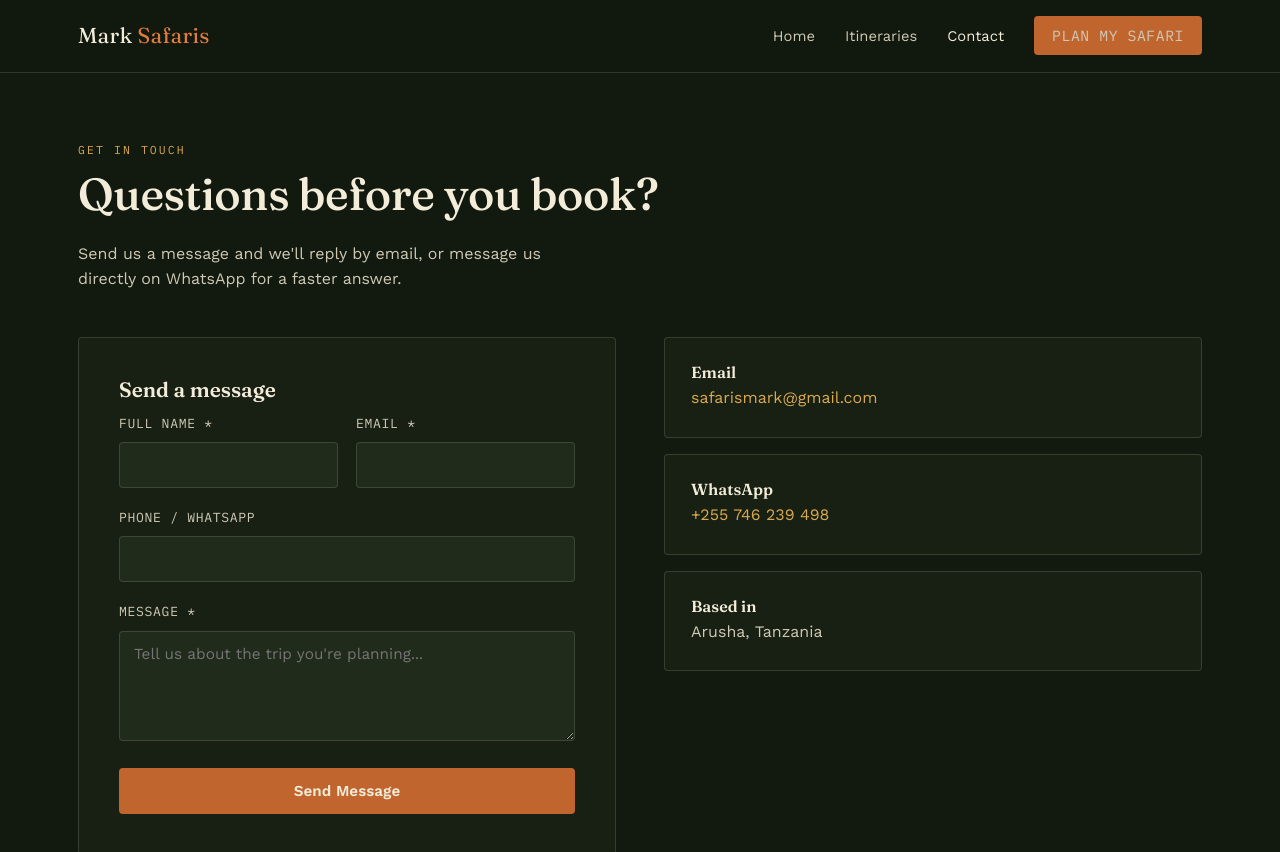
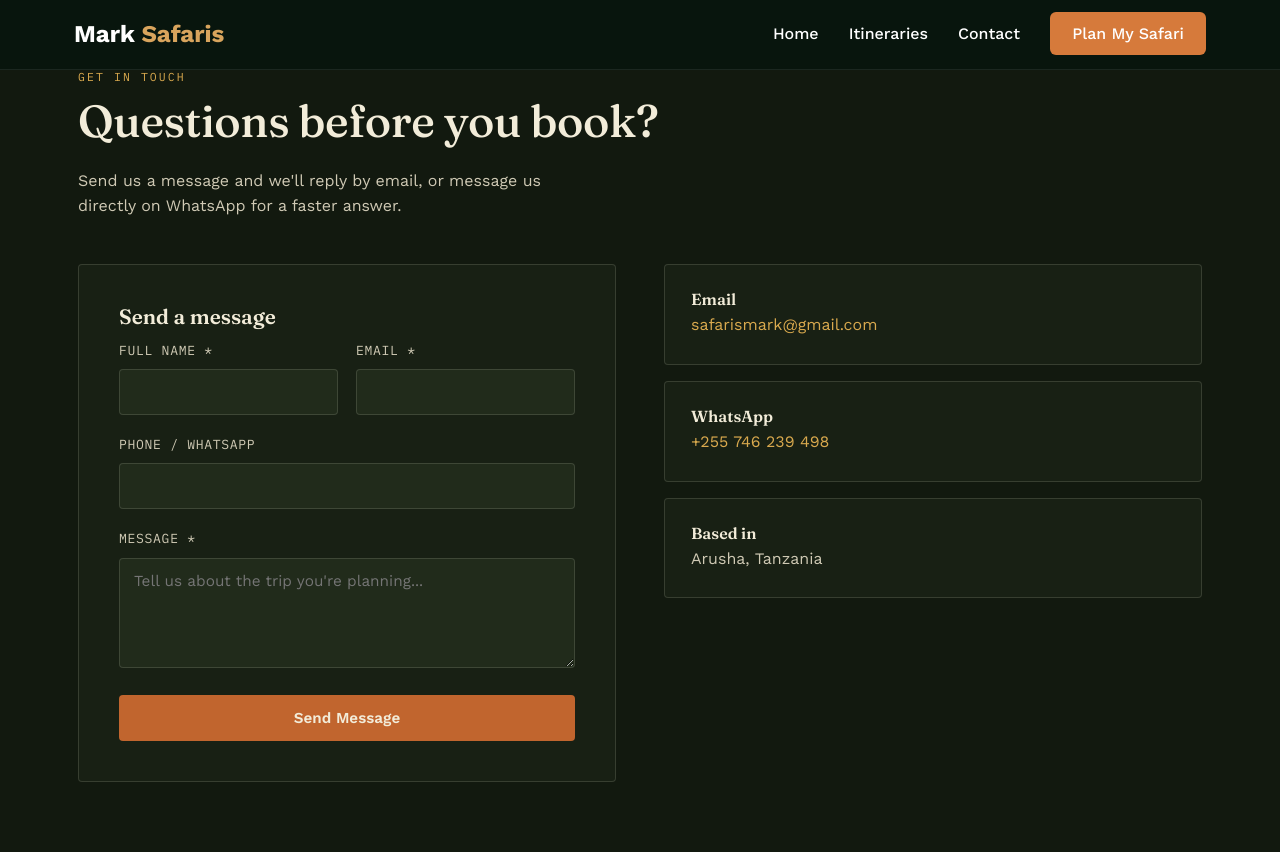
Before and after one commit to Vannymedia/Mark-Safaris, a plain HTML site: page contact.html in a window 1280 px wide. Shown: the top 852 px of the page. Drawn offline with nearby package versions, Linux system fonts and the light colour scheme.

Commit message:
Update style.css

```diff
--- a/css/style.css
+++ b/css/style.css
@@ -74,33 +74,111 @@ p { margin: 0 0 1em; color: var(--parchment-dim); }
 }
 
 /* ---------- nav ---------- */
-.site-nav {
-  position: sticky; top: 0; z-index: 50;
-  background: rgba(18, 25, 15, 0.92);
-  backdrop-filter: blur(8px);
-  border-bottom: 1px solid var(--line);
-}
-.site-nav .wrap { display: flex; align-items: center; justify-content: space-between; height: 72px; }
-.brand { font-family: var(--font-display); font-size: 1.35rem; text-decoration: none; letter-spacing: 0.01em; }
-.brand span { color: var(--clay-bright); }
-.nav-links { display: flex; gap: 30px; list-style: none; margin: 0; padding: 0; align-items: center; }
-.nav-links a { text-decoration: none; font-size: 0.92rem; color: var(--parchment-dim); transition: color .15s; }
-.nav-links a:hover, .nav-links a.active { color: var(--parchment); }
-.nav-cta {
-  font-family: var(--font-mono); font-size: 0.78rem; letter-spacing: 0.04em;
-  background: var(--clay); color: var(--parchment); padding: 10px 18px;
-  border-radius: var(--radius); text-decoration: none; text-transform: uppercase;
-}
-.nav-cta:hover { background: var(--clay-bright); }
-.nav-toggle { display: none; background: none; border: none; color: var(--parchment); font-size: 1.6rem; cursor: pointer; }
+/* ===== Navigation ===== */
 
-@media (max-width: 860px) {
-  .nav-links { position: fixed; inset: 72px 0 0 0; background: var(--bush-950); flex-direction: column;
-    padding: 30px 28px; gap: 22px; transform: translateX(100%); transition: transform .25s; }
-  .nav-links.open { transform: translateX(0); }
-  .nav-toggle { display: block; }
+.site-nav{
+    position:fixed;
+    top:0;
+    left:0;
+    width:100%;
+    background:rgba(9,22,14,.95);
+    backdrop-filter:blur(12px);
+    z-index:1000;
+    border-bottom:1px solid rgba(255,255,255,.08);
 }
 
+.site-nav .wrap{
+    display:flex;
+    justify-content:space-between;
+    align-items:center;
+    padding:16px 24px;
+}
+
+.brand{
+    color:#fff;
+    text-decoration:none;
+    font-size:1.5rem;
+    font-weight:700;
+}
+
+.brand span{
+    color:#d8a45d;
+}
+
+.nav-links{
+    display:flex;
+    list-style:none;
+    gap:30px;
+    margin:0;
+    padding:0;
+}
+
+.nav-links li a{
+    color:#fff;
+    text-decoration:none;
+    font-weight:500;
+    transition:.3s;
+}
+
+.nav-links li a:hover{
+    color:#d8a45d;
+}
+
+.nav-cta{
+    background:#d67a3b;
+    padding:12px 22px;
+    border-radius:6px;
+}
+
+.nav-toggle{
+    display:none;
+    background:none;
+    border:none;
+    color:#fff;
+    font-size:32px;
+    cursor:pointer;
+}
+
+/* ===== Mobile ===== */
+
+@media(max-width:768px){
+
+.nav-toggle{
+    display:block;
+}
+
+.nav-links{
+    position:fixed;
+    top:70px;
+    right:-100%;
+    width:270px;
+    height:calc(100vh - 70px);
+    background:#0b1b11;
+    flex-direction:column;
+    padding:40px 25px;
+    gap:25px;
+    transition:.4s ease;
+    box-shadow:-5px 0 20px rgba(0,0,0,.4);
+}
+
+.nav-links.active{
+    right:0;
+}
+
+.nav-links li{
+    width:100%;
+}
+
+.nav-links a{
+    display:block;
+    font-size:18px;
+}
+
+.nav-cta{
+    text-align:center;
+}
+
+}
 /* ---------- buttons ---------- */
 .btn {
   display: inline-flex; align-items: center; gap: 8px;
```
